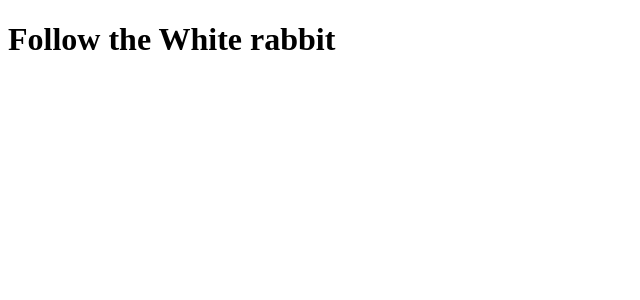
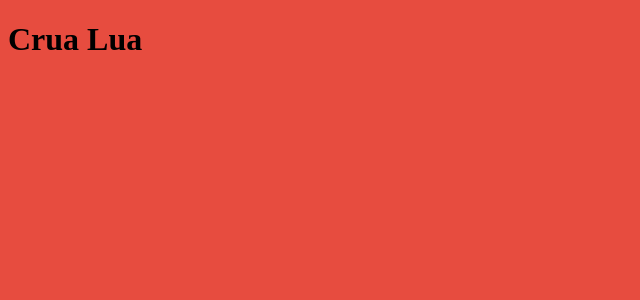
Before and after one commit to DyogoViana/crua-lua, a React (Create React App) app: page / in a window 1280 px wide. Shown: the top 300 px of the page, without its empty margins (0-640 px from the left). Built offline with nearby package versions, Linux system fonts and the light colour scheme.

Commit message:
[Base] : Ok

```diff
--- a/src/App.js
+++ b/src/App.js
@@ -2,7 +2,7 @@ import React from 'react';
 
 function App() {
   return (
-    <h1>Follow the White rabbit</h1>
+    <h1>Crua Lua</h1>
   );
 }
 
--- a/src/index.js
+++ b/src/index.js
@@ -1,11 +1,14 @@
 import React from 'react';
 import ReactDOM from 'react-dom';
+
+import Base from './styles/elements/Base';
 
 import App from './App';
 
 ReactDOM.render(
-  <React.StrictMode>
-    <App />
-  </React.StrictMode>,
-  document.getElementById('root')
+	<React.StrictMode>
+		<Base />
+		<App />
+	</React.StrictMode>,
+	document.getElementById('root')
 );
--- /dev/null
+++ b/src/styles/elements/Base.js
@@ -0,0 +1,9 @@
+import { createGlobalStyle } from 'styled-components';
+
+const Base = createGlobalStyle`
+    body {
+        background-color: #e74c3f;
+    }
+`;
+
+export default Base;
```
Also changed, not shown: .eslintrc.js, 2 other files (tests, documents, lock files or other folders).
